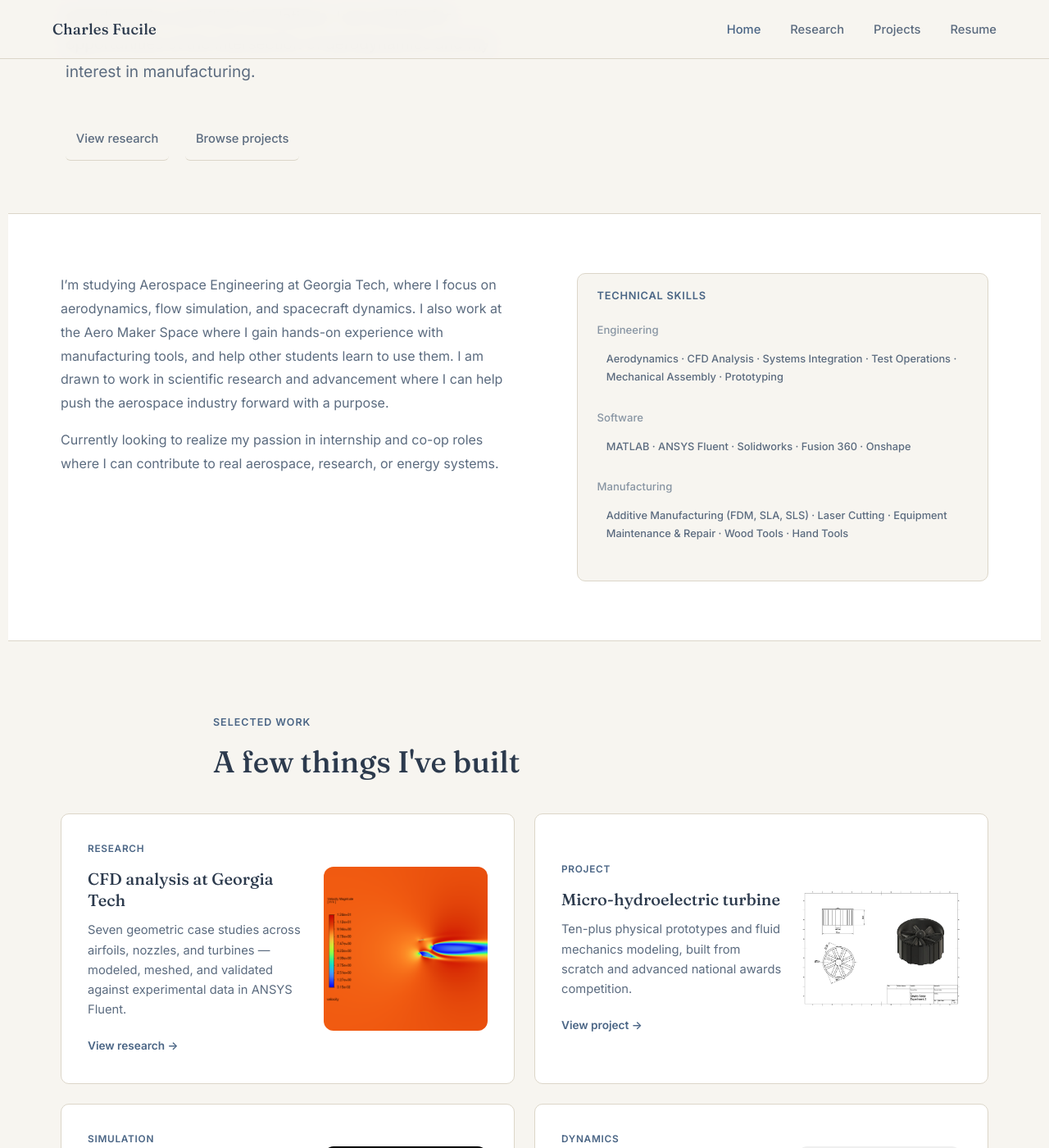
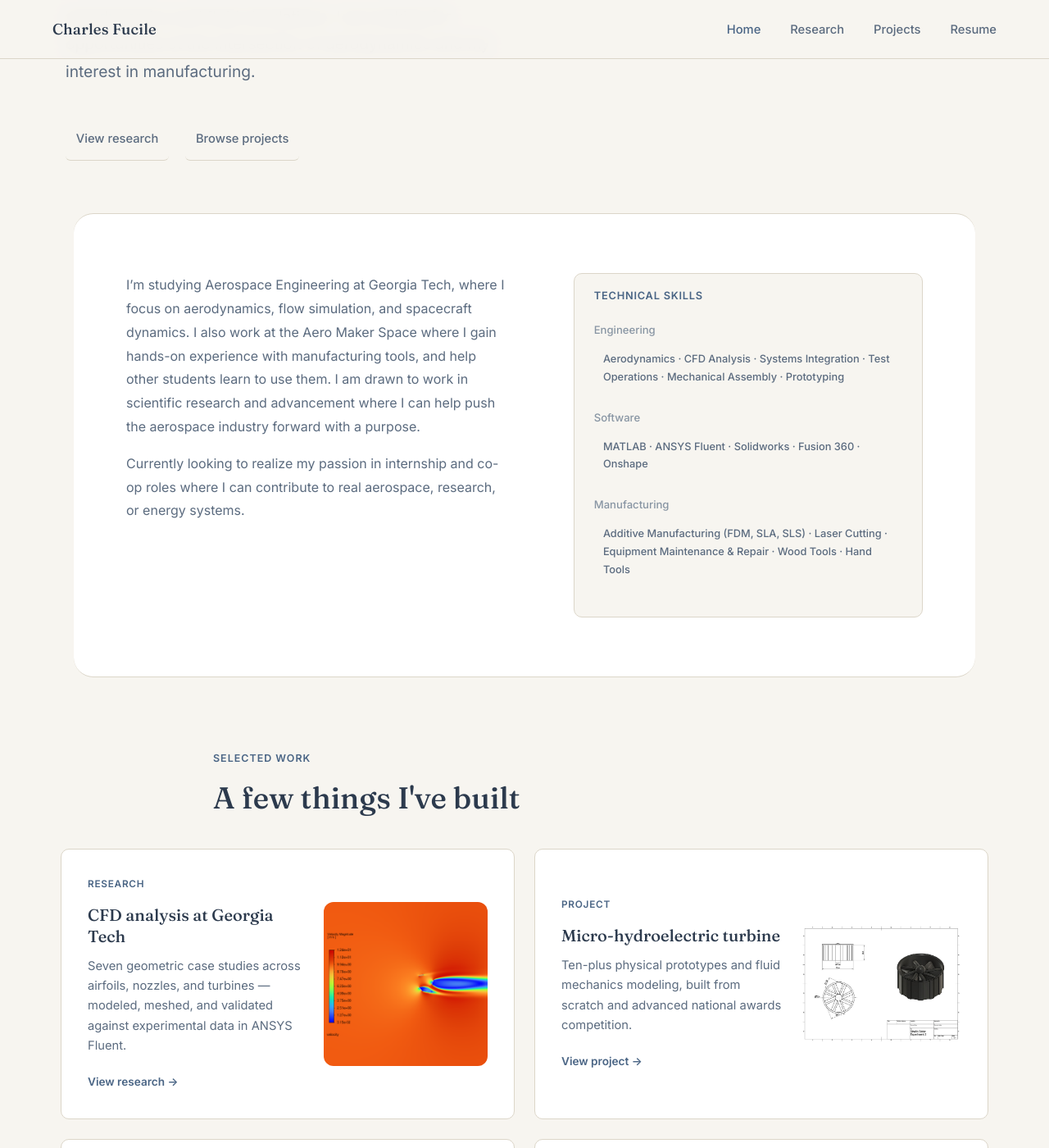
Before and after one commit to cfucile3/Portfolio, a Jekyll site: the page built from index.html, in a window 1280 px wide and 1400 px high, scrolled down 365 px. Shown: the whole window at 82% size. Built offline with Jekyll 4.4.1, drawn with Linux system fonts in a browser that asks for light colours.

Commit message:
Update index.html

```diff
--- a/index.html
+++ b/index.html
@@ -123,8 +123,9 @@ title: Home
     display: grid;
     grid-template-columns: 1.1fr 1fr;
     gap: clamp(2.5rem, 6vw, 5rem);
-    max-width: 1260px;
+    max-width: 1100px;
     margin: 0 auto;
+    border-radius: 24px;
   }
 
   @media (max-width: 700px) {
```
